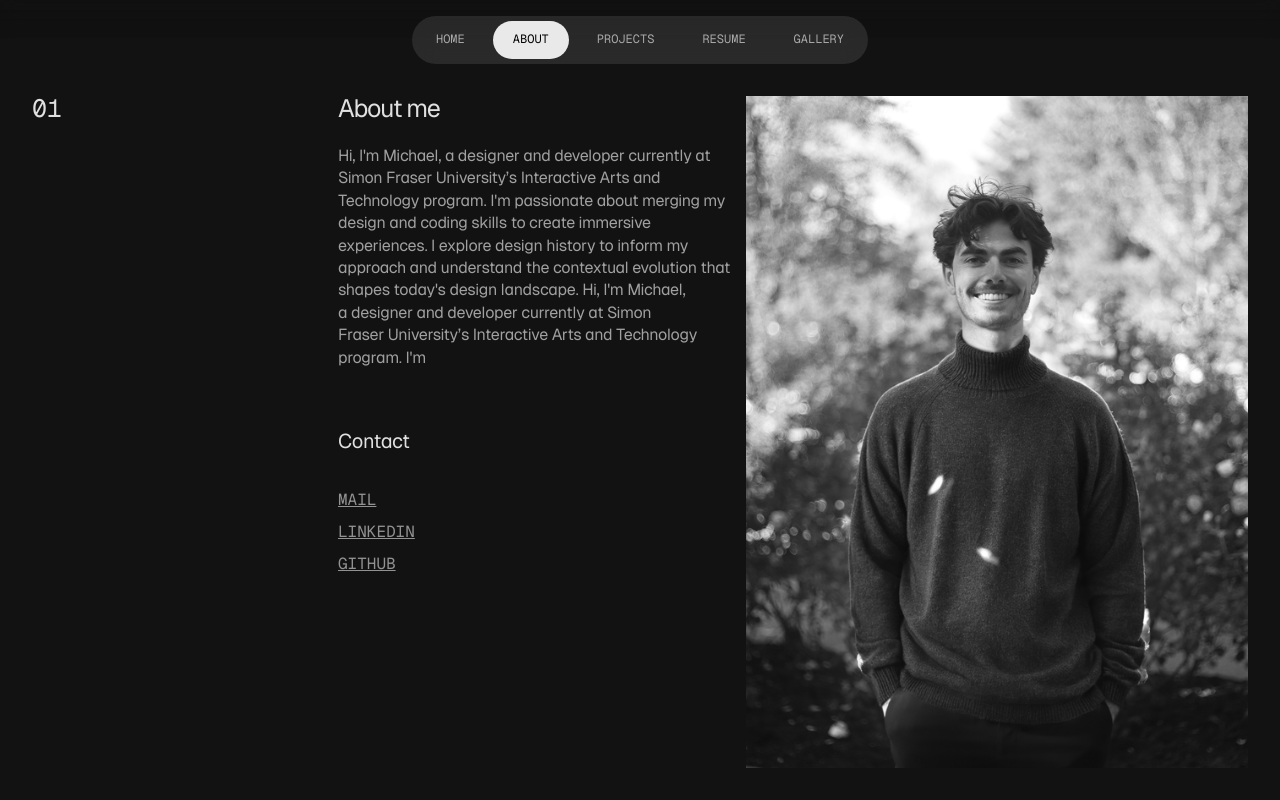
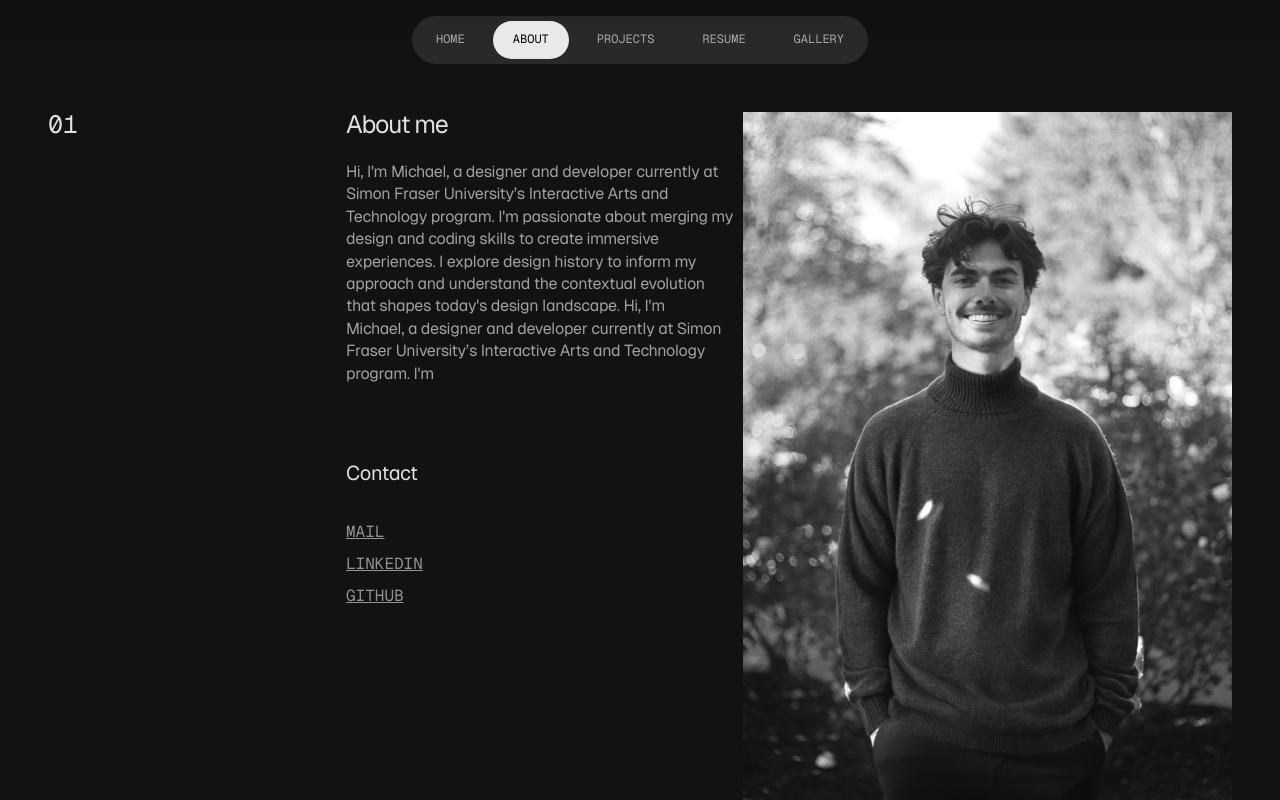
Before and after one commit to MichaelDresler/michaeldresler.github.io, a Next.js app: page /about in a window 1280 px wide. Built offline with nearby package versions, Linux system fonts and the light colour scheme.

Commit message:
padding top global var for nav bar

```diff
--- a/app/about/page.tsx
+++ b/app/about/page.tsx
@@ -6,7 +6,7 @@ import { geistMono } from "@/app/fonts";
 export default function About() {
   return (
     <div>
-      <main className=" w-screen xl:h-screen p-3 pt-24 xl:p-8 xl:pt-24 grid gap-x-6 xl:gap-x-2 grid-cols-1 sm:grid-cols-2 lg:grid-cols-12 box-border   ">
+      <main className=" w-screen  h-[calc(100vh-var(--padding-top))] px-12  pt-4 grid gap-x-6 xl:gap-x-2 grid-cols-1 sm:grid-cols-2 lg:grid-cols-12 box-border   ">
 
         <div className=" h-full lg:col-start-8 lg:col-span-5  overflow-hidden">
           <Image
--- a/app/globals.css
+++ b/app/globals.css
@@ -106,6 +106,8 @@
     --inverse: 0, 0, 0;
     --foreground: 255, 255, 255;
 
+    --padding-top: 6rem;
+
     /* --surface: 248, 246, 243;
   --text-primary: rgba(0, 0, 0, 0.87);
   --text-secondary: rgba(0, 0, 0, 0.6);
--- a/app/layout.tsx
+++ b/app/layout.tsx
@@ -18,7 +18,7 @@ export default function RootLayout({
   return (
     <html lang="en">
       <body
-        className={`${geistSans.className} salt content-box antialiased `}>
+        className={`${geistSans.className} salt content-box antialiased pt-[var(--padding-top)]`}>
         <NavBar/>
         {children}
       </body>
--- a/app/page.tsx
+++ b/app/page.tsx
@@ -7,7 +7,7 @@ import test from "@/public/webpage.png"
 export default function Home() {
   return (
     <div className="px-4">
-      <main className=" w-full pt-[200px] xl:h-[calc(100vh)] flex items-end mb-24  ">
+      <main className=" w-full h-[calc(50vh-var(--padding-top))] xl:h-[calc(100vh-var(--padding-top))] flex items-end mb-24  ">
         <motion.div
          initial={{ opacity: 0, y:70  }}
          animate={{ opacity: 1 ,y:0 }}
```
